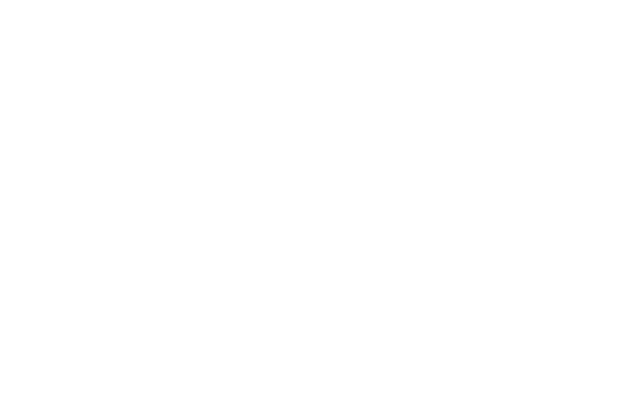
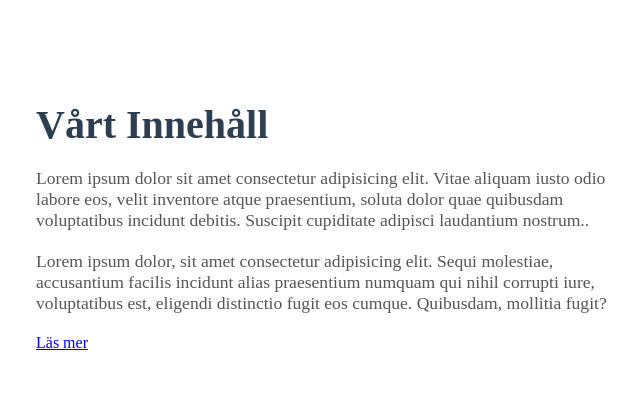
Before and after one commit to bjorkmanemelie/boiler-room-github, a plain HTML site: page index.html in a window 1280 px wide. Shown: the whole page, without its empty margins (4-644 px from the left). Drawn offline with Linux system fonts and the light colour scheme.

Commit message:
content added

```diff
--- a/index.html
+++ b/index.html
@@ -9,7 +9,14 @@
 </head>
 
 <body>
-
+<section class="content-section">
+    <div class="container">
+        <div class="text-content">
+            <h2>Vårt Innehåll</h2>
+            <p>Lorem ipsum dolor sit amet consectetur adipisicing elit. Vitae aliquam iusto odio labore eos, velit inventore atque praesentium, soluta dolor quae quibusdam voluptatibus incidunt debitis. Suscipit cupiditate adipisci laudantium nostrum..</p>
+            <p>Lorem ipsum dolor, sit amet consectetur adipisicing elit. Sequi molestiae, accusantium facilis incidunt alias praesentium numquam qui nihil corrupti iure, voluptatibus est, eligendi distinctio fugit eos cumque. Quibusdam, mollitia fugit?</p>
+            <a href="#" class="cta-button">Läs mer</a>
+        </div>
 </body>
 
 </html>
--- a/style.css
+++ b/style.css
@@ -0,0 +1,25 @@
+.content-section {
+    max-width: 1200px;
+    margin: 0 auto;
+    padding: 60px 20px;
+}
+
+.container {
+    display: grid;
+    grid-template-columns: 1fr 1fr;
+    gap: 40px;
+    align-items: center;
+}
+
+.text-content h2 {
+    font-size: 2.5rem;
+    margin-bottom: 20px;
+    color: #2c3e50;
+    font-weight: 700;
+}
+
+.text-content p {
+    font-size: 1.1rem;
+    margin-bottom: 20px;
+    color: #555;
+}
```
